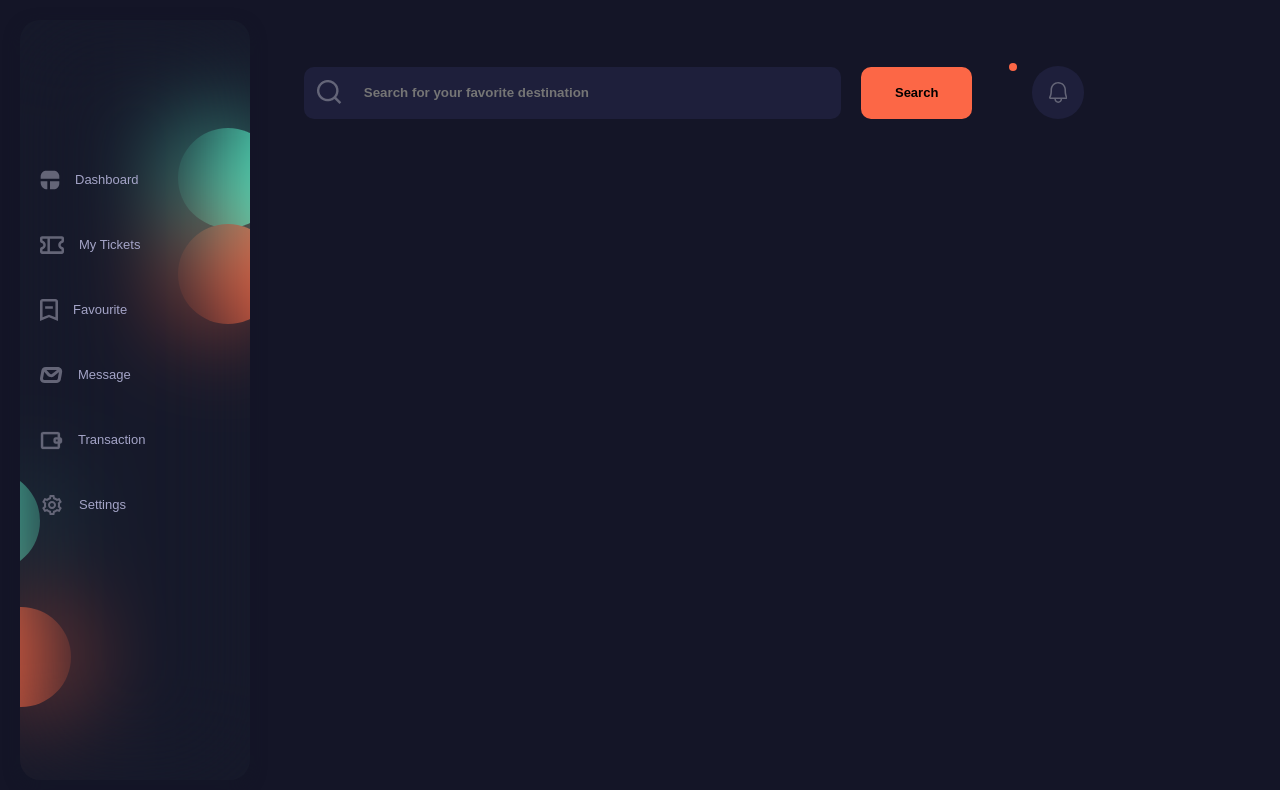
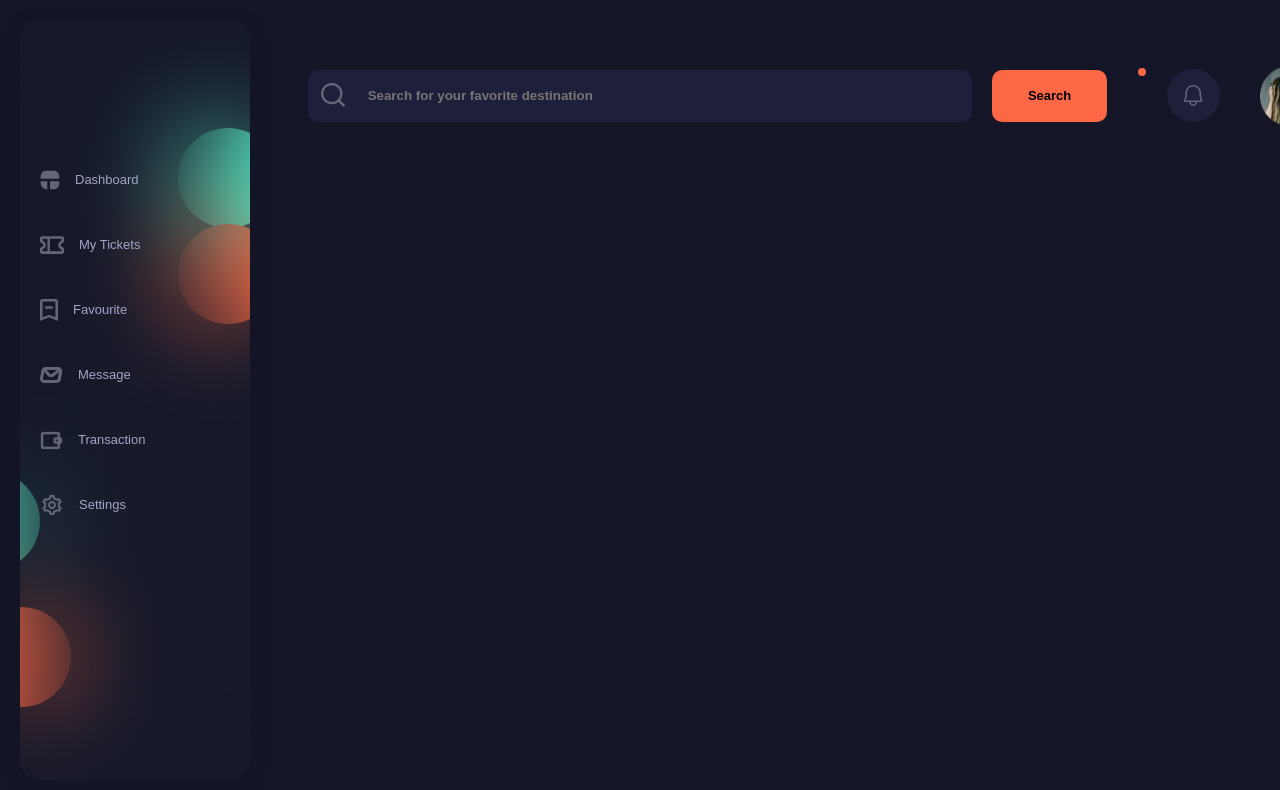
Before and after one commit to NavasMuhammed/Travelogue, a React (Vite) app: page / in a window 1280 px wide. Shown: the top 790 px of the page. Built offline with nearby package versions, Linux system fonts and the light colour scheme.

Commit message:
feat:topbar

```diff
--- a/src/components/TopBar/topBar.jsx
+++ b/src/components/TopBar/topBar.jsx
@@ -1,6 +1,8 @@
 import React from 'react'
 import Notifications from '../widgets/notification'
 import "./topBar.scss"
+import user from '../../assets/user.png'
+import { DashboardIcons } from '../icons'
 function TopBar() {
   return (
     <div className="topBar-container">
@@ -10,6 +12,13 @@ function TopBar() {
       </div>
       <div className="profile-container">
         <Notifications badge={true} />
+        <div className="user">
+          <img src={user} alt="" />
+          <span>Beeku</span>
+        </div>
+        <div className="arrow">
+          <DashboardIcons icon="downArrow" selected={false}></DashboardIcons>
+        </div>
       </div>
     </div>
   )
--- a/src/components/TopBar/topBar.scss
+++ b/src/components/TopBar/topBar.scss
@@ -8,7 +8,7 @@
 
     .search-container {
         display: flex;
-        width: 50%;
+        width: 60%;
         gap: 20px;
         padding-left: 40px;
 
@@ -42,6 +42,9 @@
     .profile-container {
         display: flex;
         padding-left: 60px;
+        display: flex;
+        gap: 40px;
+        align-items: center;
         .notification-container {
             width: 52.5px;
             height: 52.5px;
@@ -57,13 +60,33 @@
                 border-radius: 50%;
                 background: #FC6746;
                 position: fixed;
-                top: 62.5px;
-                left: 1009px;
+                top: 68px;
+                left: 1138px;
             }
 
             svg {
                 width: 18.5px;
             }
         }
+        .user{
+            display: flex;
+            flex-direction: row;
+            width: 60px;
+            height: 60px;
+            border-radius: 50%;
+            align-items: center;
+            gap: 25px;
+
+            img{
+                width: 60px;
+                height: 60px;
+            }
+            span{
+                font-weight: bold;
+            }
+        }
+        .arrow{
+            padding-left: 120px;
+        }
     }
 }
--- a/src/components/icons/index.jsx
+++ b/src/components/icons/index.jsx
@@ -2,6 +2,13 @@ import React from 'react'
 
 function DashboardIcons({ icon, selected }) {
     switch (icon) {
+        case "downArrow":
+            return (
+                <svg width="13" height="8" viewBox="0 0 13 8" fill="none" xmlns="http://www.w3.org/2000/svg">
+                    <path d="M6.485 7.61915C6.3299 7.61915 6.17985 7.59007 6.03483 7.53191C5.88904 7.47375 5.76768 7.3962 5.67074 7.29926L0.319887 1.94841C0.106629 1.73515 0 1.46373 0 1.13415C0 0.804566 0.106629 0.533146 0.319887 0.319888C0.533146 0.106629 0.804566 0 1.13415 0C1.46373 0 1.73515 0.106629 1.94841 0.319888L6.485 4.85648L11.0216 0.319888C11.2348 0.106629 11.5063 0 11.8359 0C12.1654 0 12.4369 0.106629 12.6501 0.319888C12.8634 0.533146 12.97 0.804566 12.97 1.13415C12.97 1.46373 12.8634 1.73515 12.6501 1.94841L7.29926 7.29926C7.18294 7.41558 7.05692 7.49779 6.92121 7.54587C6.7855 7.59472 6.6401 7.61915 6.485 7.61915Z" fill="#646577" />
+                </svg>
+
+            );
         case "notification":
             return (
                 <svg width="22" height="25" viewBox="0 0 22 25" fill="none" xmlns="http://www.w3.org/2000/svg">
--- a/src/layout/Home/homeLayout.scss
+++ b/src/layout/Home/homeLayout.scss
@@ -12,7 +12,7 @@
 
     .top-bar-grid {
         grid-area: topbar;
-        margin-left: 20px;
+        margin-left: 70px;
     }
 
     .left-menu-grid {
@@ -20,7 +20,7 @@
     }
 
     .children {
-        margin-left: 30px;
+        margin-left: 100px;
         grid-area: children;
         background-color: rgb(20,21,39);
     }
```
Also changed, not shown: src/assets/user.png (added).
